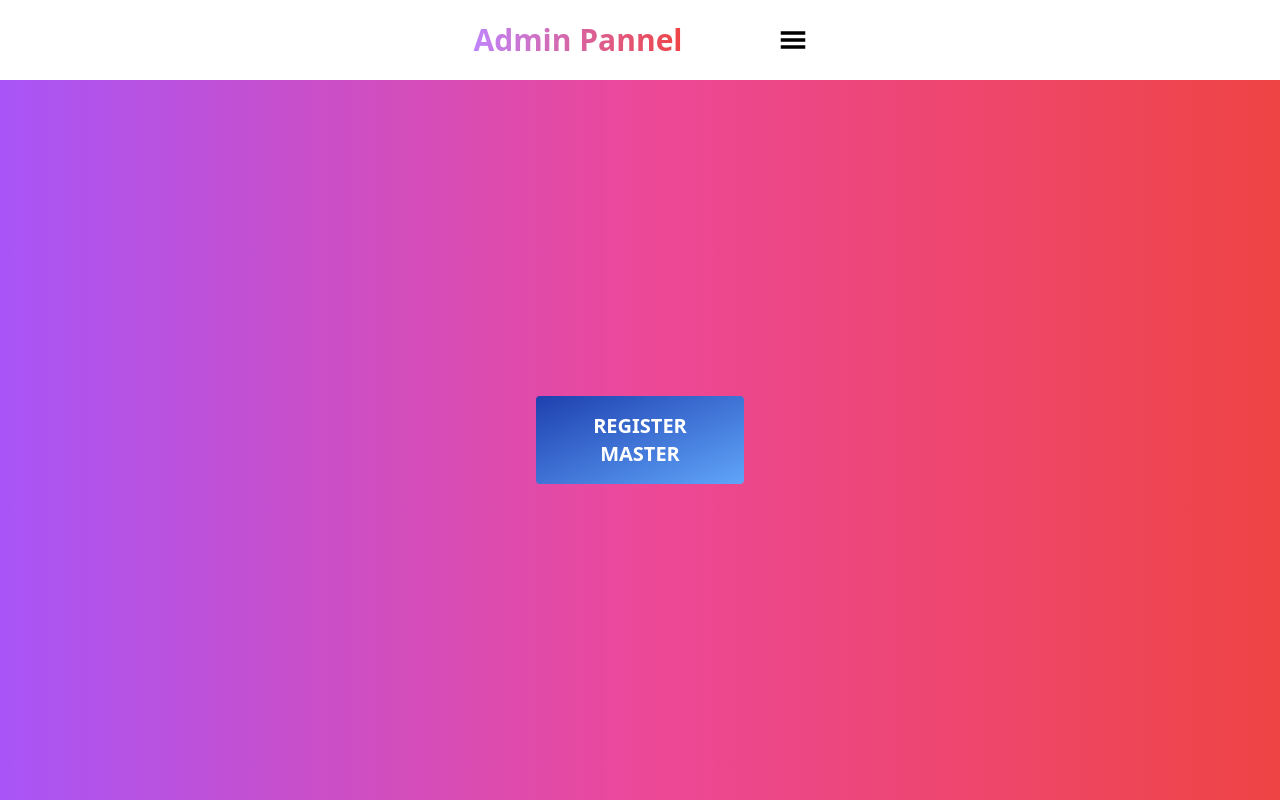
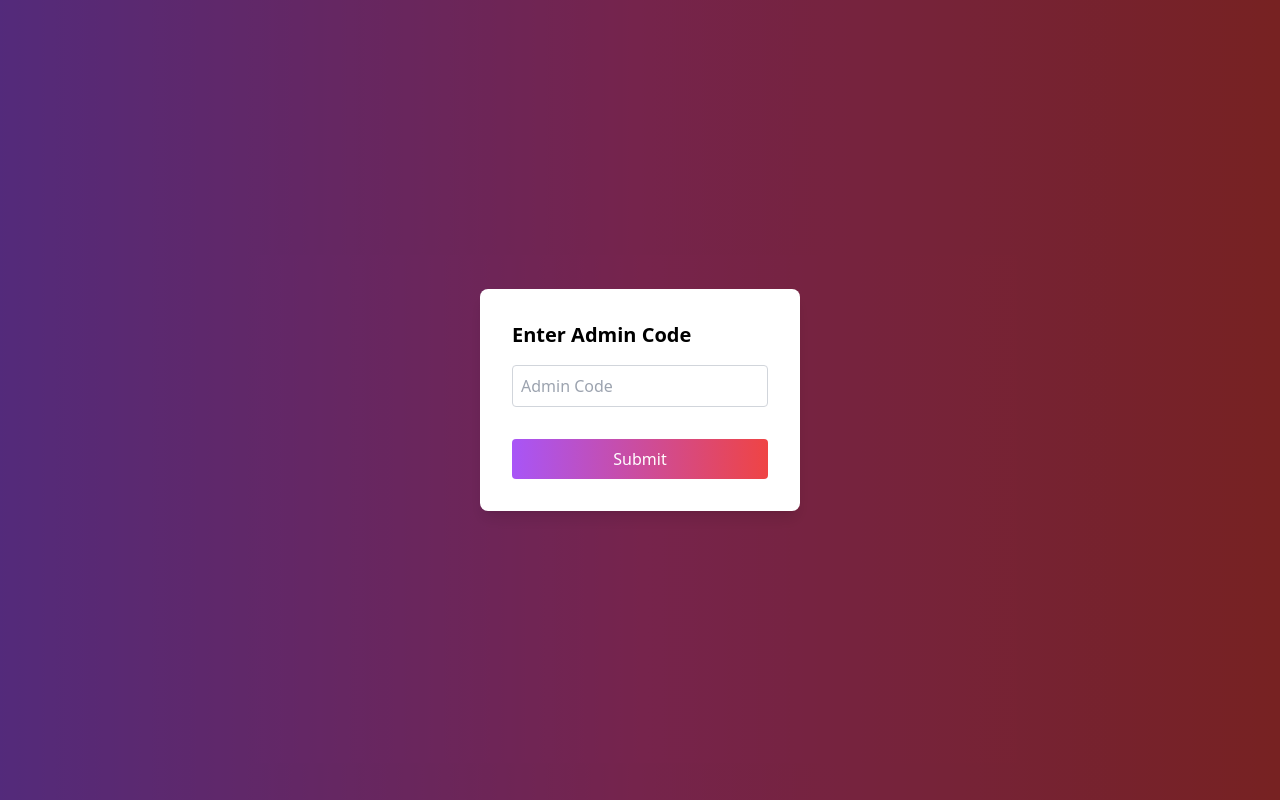
Before and after one commit to Vanshjais1777/AirSwitch-Fullstack, a React (Vite) app in the folder FrontEnd/: page /admin in a window 1280 px wide. Built offline with nearby package versions, Linux system fonts and the light colour scheme.

Commit message:
admin pannel protected

```diff
--- a/FrontEnd/src/pages/AdminPannel.jsx
+++ b/FrontEnd/src/pages/AdminPannel.jsx
@@ -1,10 +1,24 @@
-import React, { useState } from 'react'
+import React, { useState, useEffect } from 'react';
 import { ImCross } from "react-icons/im";
 import HamburgerMenu from '../components/HamburgerMenu';
+
 const AdminPannel = () => {
-    const [isModalOpen, setIsModalOpen] = useState(false);  // Modal visibility
+    const [isModalOpen, setIsModalOpen] = useState(true); // Initial modal for admin code
     const [masterId, setMasterId] = useState('');
     const [message, setMessage] = useState('');
+    const [adminCodeInput, setAdminCodeInput] = useState('');
+    const [adminAccess, setAdminAccess] = useState(false); // State to manage access
+
+    const handleAdminCodeSubmit = (e) => {
+        e.preventDefault();
+        if (adminCodeInput === 'fhlt kfbe mxon zmjb') {
+            setAdminAccess(true);
+            setIsModalOpen(false);
+            setMessage('');
+        } else {
+            setMessage("Wrong admin code");
+        }
+    };
 
     const handleSubmit = async (e) => {
         e.preventDefault();
@@ -13,7 +27,7 @@ const AdminPannel = () => {
             const response = await fetch('http://localhost:5000/api/auth/register-master', {
                 method: 'POST',
                 headers: { 'Content-Type': 'application/json' },
-                body: JSON.stringify({ masterid: masterId })  // Make sure to match the field with the backend API
+                body: JSON.stringify({ masterid: masterId })
             });
 
             const result = await response.json();
@@ -21,22 +35,43 @@ const AdminPannel = () => {
             if (response.status === 200) {
                 setMessage('Master registered successfully!');
             } else {
-                setMessage(result.message);  // Show the server message, like "Master already exists"
+                setMessage(result.message);
             }
         } catch (error) {
             console.error('Error adding master', error);
             setMessage('Server error: ' + error.toString());
         }
 
-        // Clear the masterId field regardless of success or error
         setMasterId('');
     }
 
-
+    // Render a modal for entering admin code when the page mounts
     return (
         <div className='bg-gradient-to-r from-purple-500 via-pink-500 to-red-500 flex flex-col min-h-screen'>
+            {!adminAccess && isModalOpen && (
+                <div className="fixed inset-0 bg-black bg-opacity-50 flex items-center justify-center">
+                    <div className="bg-white p-8 rounded-lg shadow-lg w-80">
+                        <h2 className="text-xl font-bold mb-4">Enter Admin Code</h2>
+                        <form onSubmit={handleAdminCodeSubmit} className="flex flex-col gap-4">
+                            <input
+                                type="password"
+                                placeholder="Admin Code"
+                                className="p-2 border border-gray-300 rounded"
+                                value={adminCodeInput}
+                                onChange={(e) => setAdminCodeInput(e.target.value)}
+                                required
+                            />
+                            <p className='text-red-500'>{message}</p>
+                            <button type="submit" className="bg-gradient-to-r from-purple-500 to-red-500 text-white p-2 rounded">Submit</button>
+                        </form>
+                    </div>
+                </div>
+            )}
+
+            {adminAccess && (
+                <>
                     <div className='bg-white w-screen flex items-center justify-center h-20 gap-24 cursor-pointer'>
-                <h1 className='text-3xl font-bold text-transparent bg-clip-text bg-gradient-to-r from-purple-400 to-red-500'>Admin Pannel</h1>
+                        <h1 className='text-3xl font-bold text-transparent bg-clip-text bg-gradient-to-r from-purple-400 to-red-500'>Admin Panel</h1>
                         <HamburgerMenu />
                     </div>
 
@@ -68,7 +103,10 @@ const AdminPannel = () => {
                             </div>
                         </div>
                     )}
+                </>
+            )}
         </div>
-    )
+    );
 }
-export default AdminPannel
+
+export default AdminPannel;
```
Also changed, not shown: 1 other file (tests, documents, lock files or other folders). Lines whose indentation alone changed are shown as unchanged.
